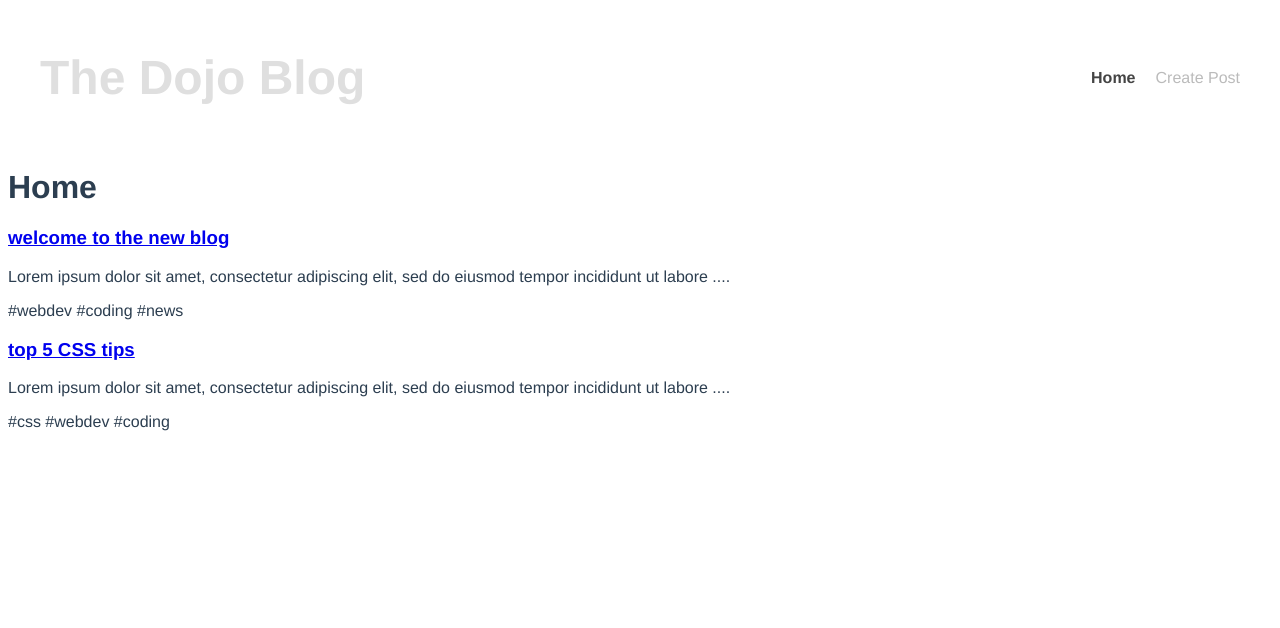
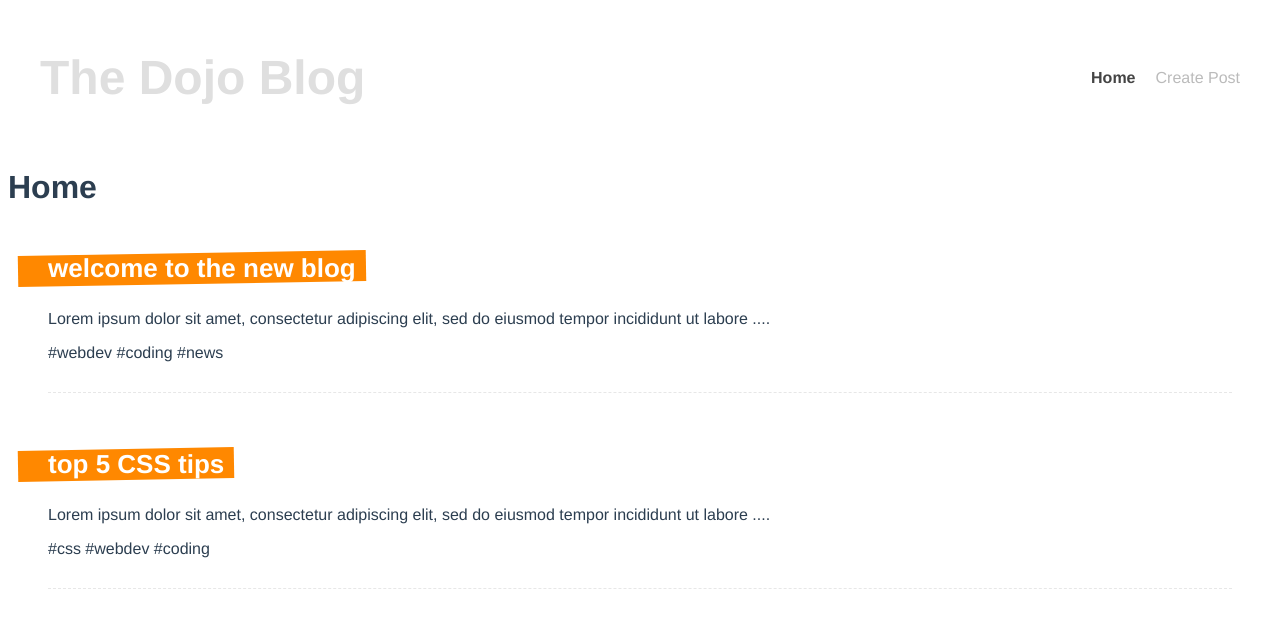
Before and after one commit to alex197925/blog-vue, a Vue app: page / in a window 1280 px wide. Shown: the top 628 px of the page. Built offline with nearby package versions, Linux system fonts and the light colour scheme; data requests are answered from the project's data file.

Commit message:
Added style

```diff
--- a/src/components/SingPostView.vue
+++ b/src/components/SingPostView.vue
@@ -26,4 +26,30 @@
 };
 </script>
 
-<style scoped></style>
+<style>
+.post {
+  margin: 0 40px 30px;
+  padding-bottom: 30px;
+  border-bottom: 1px dashed #e7e7e7;
+}
+.post h3 {
+  display: inline-block;
+  position: relative;
+  font-size: 26px;
+  color: white;
+  margin-bottom: 10px;
+  max-width: 400px;
+}
+.post h3::before {
+  content: "";
+  display: block;
+  width: 100%;
+  height: 100%;
+  background: #ff8800;
+  position: absolute;
+  z-index: -1;
+  padding-right: 40px;
+  left: -30px;
+  transform: rotateZ(-1deg);
+}
+</style>
```
